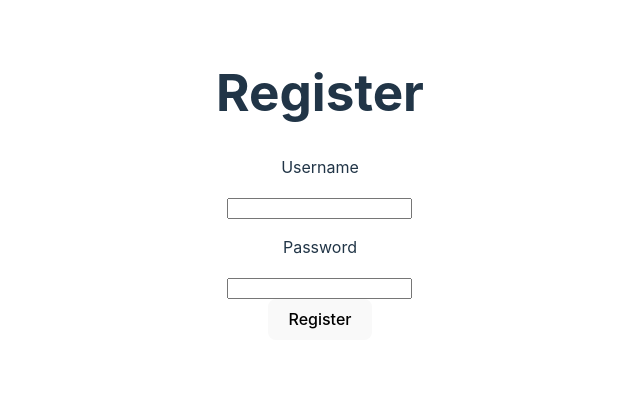
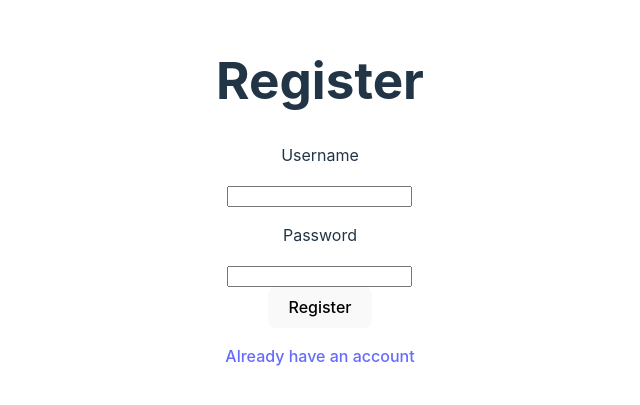
Before and after one commit to Lava519/ecom-app, a React (Vite) app in the folder client/: page /register in a window 1280 px wide. Shown: the part 207-612 px from the top of the page, without its empty margins (320-960 px from the left). Built offline with nearby package versions, Linux system fonts and the light colour scheme.

Commit message:
Updated Register

```diff
--- a/client/pages/Login.jsx
+++ b/client/pages/Login.jsx
@@ -42,6 +42,7 @@
             </div>
             <button onClick={submit}>Login</button>
             <p>{message}</p>
+            <Link to="/register">Don't have an account.</Link>
         </main>
     )
 }
--- a/client/pages/Register.jsx
+++ b/client/pages/Register.jsx
@@ -37,6 +37,7 @@
             </div>
             <button onClick={submit}>Register</button>
             <p>{message}</p>
+            <Link to="/login">Already have an account</Link>
         </main>
     )
 }
```
